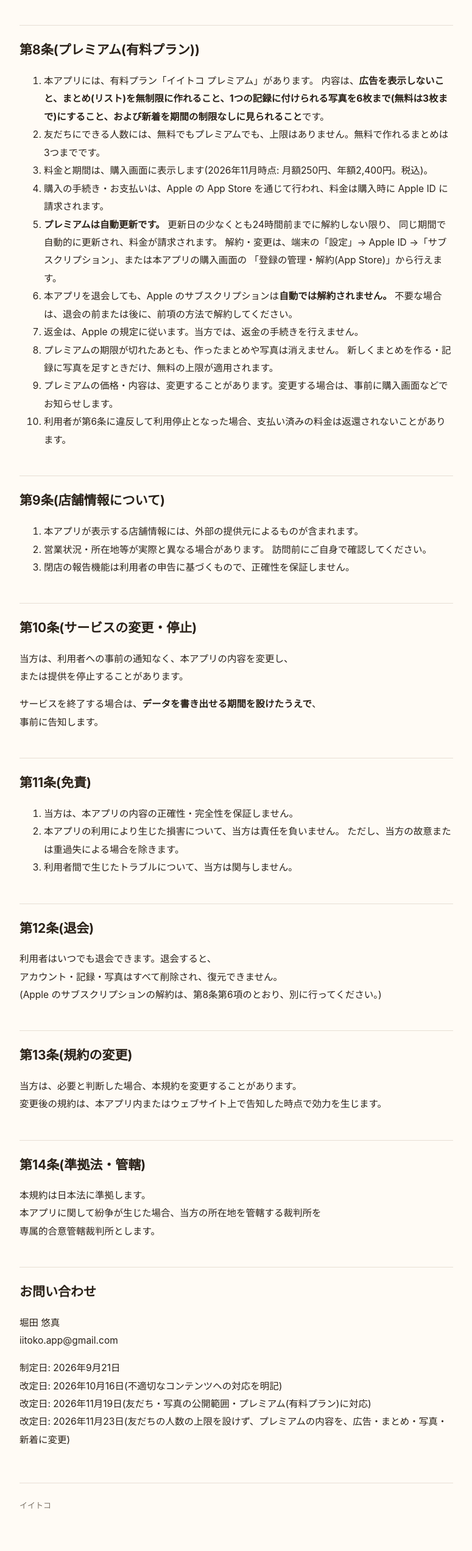
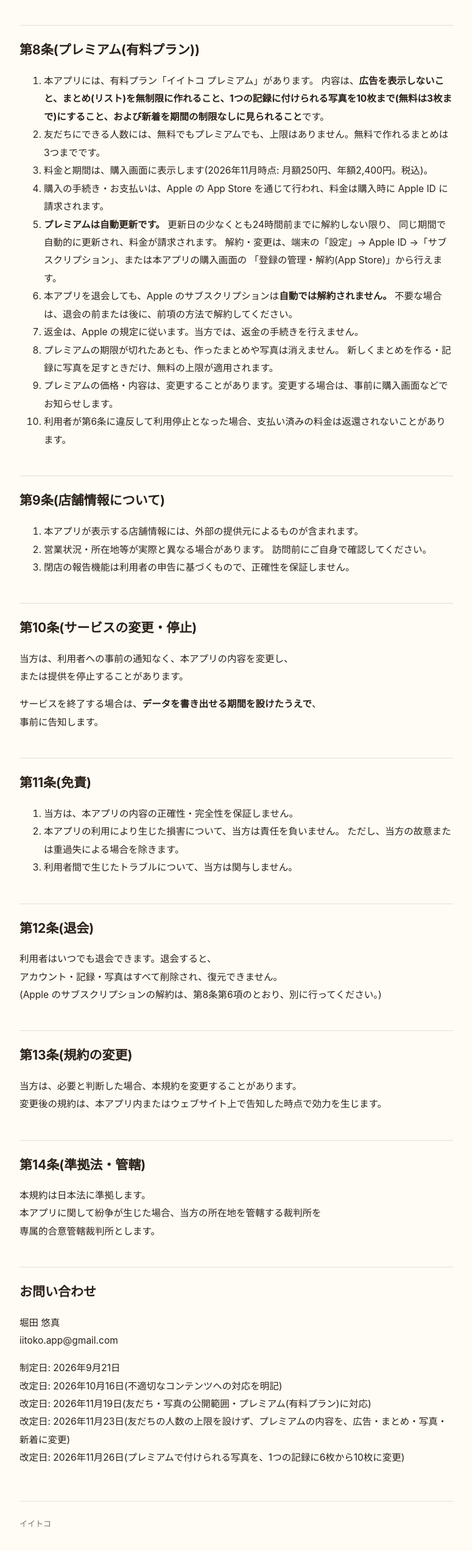
Before and after one commit to iitokoapp-ui/iitoko-site, a plain HTML site: page terms.html in a window 1280 px wide. Shown: the part 2618-5162 px from the top of the page at 61% size, without its empty margins (252-1027 px from the left). Drawn offline with Linux system fonts and the light colour scheme.

Commit message:
規約・プライバシーポリシーを改定(1.0.2: 写真の公開範囲・プレミアム・Googleログイン)

```diff
--- a/terms.html
+++ b/terms.html
@@ -90,7 +90,7 @@
 </ol>
 <h2>第8条(プレミアム(有料プラン))</h2>
 <ol>
-<li>本アプリには、有料プラン「イイトコ プレミアム」があります。 内容は、<strong>広告を表示しないこと、まとめ(リスト)を無制限に作れること、1つの記録に付けられる写真を6枚まで(無料は3枚まで)にすること、および新着を期間の制限なしに見られること</strong>です。</li>
+<li>本アプリには、有料プラン「イイトコ プレミアム」があります。 内容は、<strong>広告を表示しないこと、まとめ(リスト)を無制限に作れること、1つの記録に付けられる写真を10枚まで(無料は3枚まで)にすること、および新着を期間の制限なしに見られること</strong>です。</li>
 <li>友だちにできる人数には、無料でもプレミアムでも、上限はありません。無料で作れるまとめは3つまでです。</li>
 <li>料金と期間は、購入画面に表示します(2026年11月時点: 月額250円、年額2,400円。税込)。</li>
 <li>購入の手続き・お支払いは、Apple の App Store を通じて行われ、料金は購入時に Apple ID に請求されます。</li>
@@ -124,7 +124,7 @@
 <p>本規約は日本法に準拠します。<br>本アプリに関して紛争が生じた場合、当方の所在地を管轄する裁判所を<br>専属的合意管轄裁判所とします。</p>
 <h2>お問い合わせ</h2>
 <p>堀田 悠真<br>iitoko.app@gmail.com</p>
-<p>制定日: 2026年9月21日<br>改定日: 2026年10月16日(不適切なコンテンツへの対応を明記)<br>改定日: 2026年11月19日(友だち・写真の公開範囲・プレミアム(有料プラン)に対応)<br>改定日: 2026年11月23日(友だちの人数の上限を設けず、プレミアムの内容を、広告・まとめ・写真・新着に変更)</p>
+<p>制定日: 2026年9月21日<br>改定日: 2026年10月16日(不適切なコンテンツへの対応を明記)<br>改定日: 2026年11月19日(友だち・写真の公開範囲・プレミアム(有料プラン)に対応)<br>改定日: 2026年11月23日(友だちの人数の上限を設けず、プレミアムの内容を、広告・まとめ・写真・新着に変更)<br>改定日: 2026年11月26日(プレミアムで付けられる写真を、1つの記録に6枚から10枚に変更)</p>
 <footer>イイトコ</footer>
 </div>
 </body>
```
